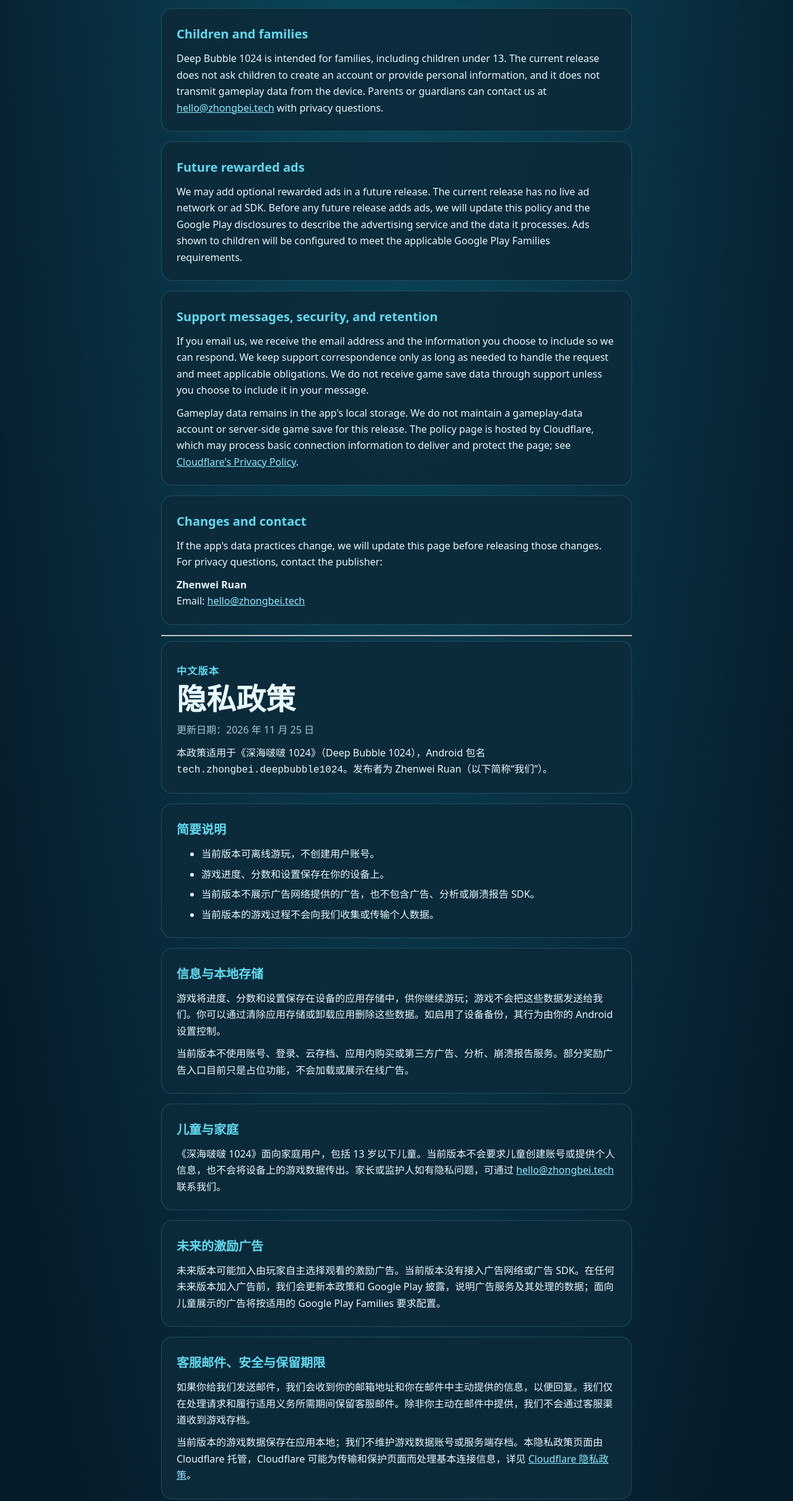
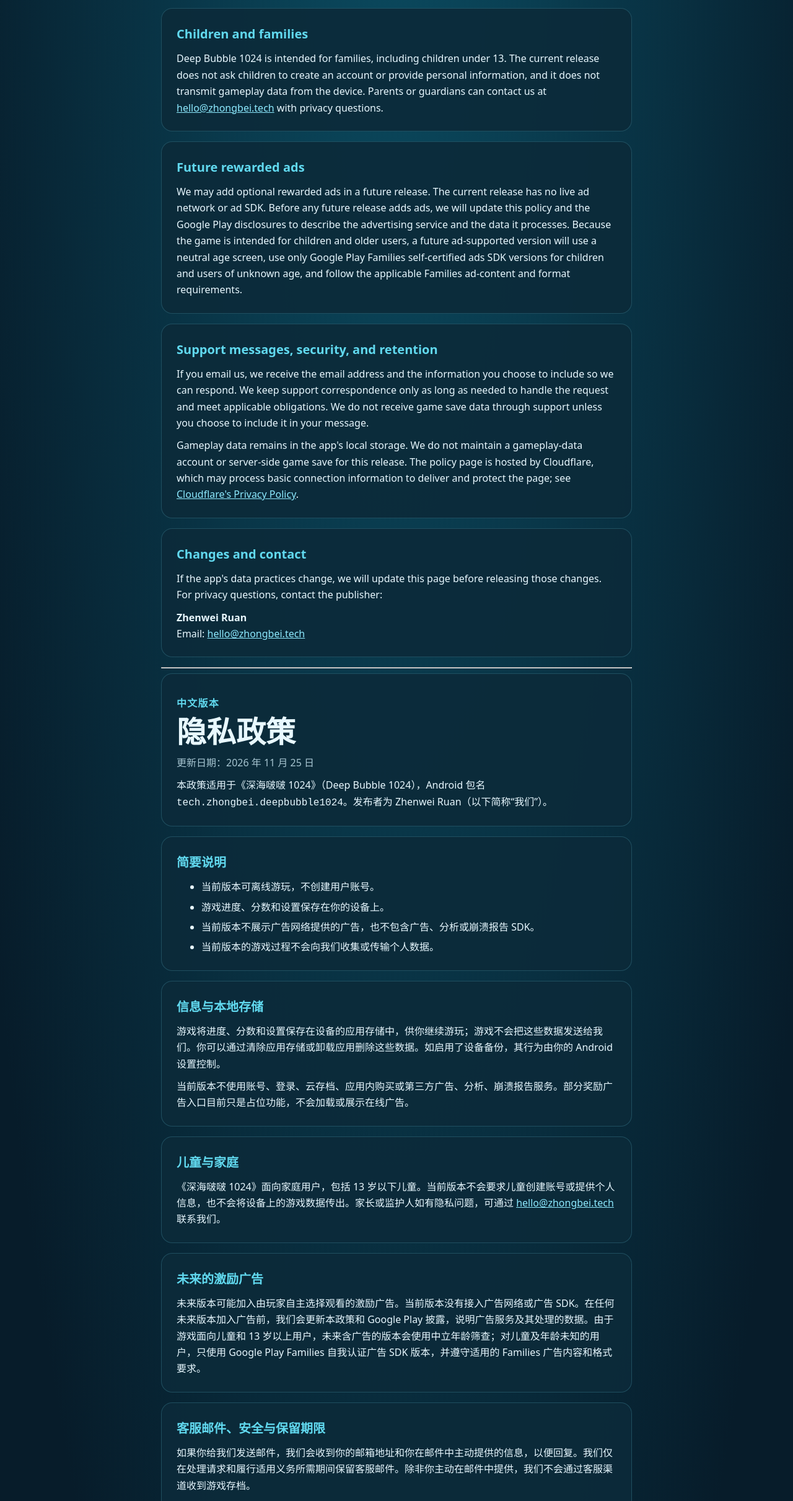
Before and after one commit to monster-echo/deep-bubble-1024, a plain HTML site: page store/legal-site/privacy/index.html in a window 1280 px wide. Shown: the part 840-3261 px from the top of the page at 62% size. Drawn offline with Linux system fonts and the light colour scheme.

Commit message:
Clarify planned child-safe rewarded ads

```diff
--- a/store/legal-site/privacy/index.html
+++ b/store/legal-site/privacy/index.html
@@ -54,7 +54,7 @@
 
   <section>
     <h2>Future rewarded ads</h2>
-    <p>We may add optional rewarded ads in a future release. The current release has no live ad network or ad SDK. Before any future release adds ads, we will update this policy and the Google Play disclosures to describe the advertising service and the data it processes. Ads shown to children will be configured to meet the applicable Google Play Families requirements.</p>
+    <p>We may add optional rewarded ads in a future release. The current release has no live ad network or ad SDK. Before any future release adds ads, we will update this policy and the Google Play disclosures to describe the advertising service and the data it processes. Because the game is intended for children and older users, a future ad-supported version will use a neutral age screen, use only Google Play Families self-certified ads SDK versions for children and users of unknown age, and follow the applicable Families ad-content and format requirements.</p>
   </section>
 
   <section>
@@ -101,7 +101,7 @@
 
   <section lang="zh-CN">
     <h2>未来的激励广告</h2>
-    <p>未来版本可能加入由玩家自主选择观看的激励广告。当前版本没有接入广告网络或广告 SDK。在任何未来版本加入广告前，我们会更新本政策和 Google Play 披露，说明广告服务及其处理的数据；面向儿童展示的广告将按适用的 Google Play Families 要求配置。</p>
+    <p>未来版本可能加入由玩家自主选择观看的激励广告。当前版本没有接入广告网络或广告 SDK。在任何未来版本加入广告前，我们会更新本政策和 Google Play 披露，说明广告服务及其处理的数据。由于游戏面向儿童和 13 岁以上用户，未来含广告的版本会使用中立年龄筛查；对儿童及年龄未知的用户，只使用 Google Play Families 自我认证广告 SDK 版本，并遵守适用的 Families 广告内容和格式要求。</p>
   </section>
 
   <section lang="zh-CN">
```
